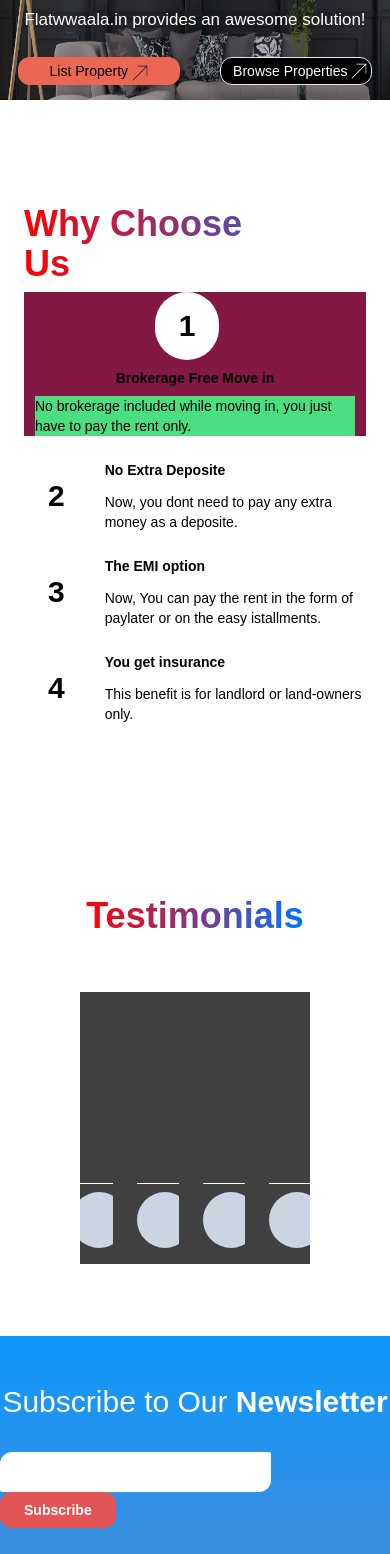
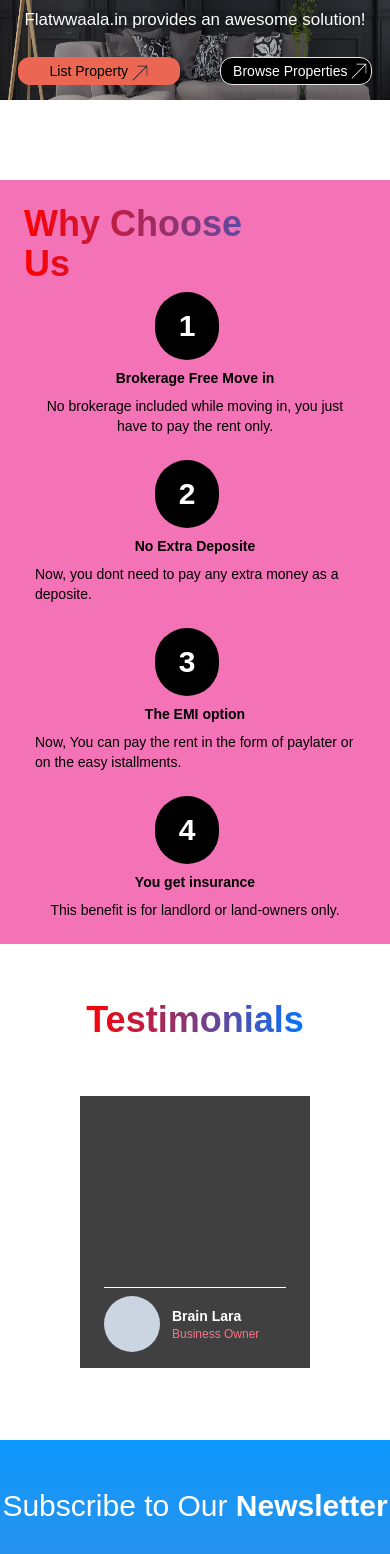
Before and after one commit to ThisIsAkriti/Flatwala, a React (Vite) app: page / in a window 390 px wide. Shown: the part 3478-5032 px from the top of the page. Built offline with nearby package versions, Linux system fonts and the light colour scheme.

Commit message:
set testimonials and choosus section with mobile pixels

```diff
--- a/src/components/Testimonials.jsx
+++ b/src/components/Testimonials.jsx
@@ -1,6 +1,7 @@
 import "slick-carousel/slick/slick.css";
 import "slick-carousel/slick/slick-theme.css";
 import Slider from "react-slick";
+import { useEffect, useState } from "react";
 
 const Testimonials = () => {
   var settings = {
@@ -11,16 +12,44 @@ const Testimonials = () => {
     slidesToScroll: 3
 
 };
+const [isSmall , setIsSmall] = useState(window.innerWidth <= 640);
 
+  useEffect(() => {
+    const handleResize = () => {
+        setIsSmall(window.innerWidth <= 640);
+      };
+      window.addEventListener('resize' , handleResize);
+
+      return () => {
+        window.removeEventListener('resize', handleResize);
+    };
+  } , []);
 
   return (
+
     <div className="h-96 mt-14 flex flex-col">
       <div className="text-4xl mb-14 flex justify-center font-bold text-center">
         <p className="bg-clip-text text-transparent bg-gradient-to-r from-orange to-blue">Testimonials</p>
       </div>
       <div className=" px-20">
+        {isSmall?
+        <div>
+           <div className=" bg-green-600">
+            <div className=" bg-neutral-700 w-full px-6 py-4">
+            <div className="border-white border-b h-44"></div>
+            <div className="flex items-center mt-2">
+              <div className=" bg-slate-300 w-14 h-14 rounded-full"></div>
+              <div className="ml-3">
+                <p className="text-sm font-bold text-white">Brain Lara</p>
+                <p className="text-xs text-rose-400">Business Owner</p>
+              </div>
+            </div>
+            </div>
+          </div>
+        </div>
+        :
         <Slider {...settings}>
-          <div className="">
+          <div >
             <div className=" bg-neutral-700 w-72 px-6 py-4">
             <div className="border-white border-b h-44"></div>
             <div className="flex items-center mt-2">
@@ -69,6 +98,7 @@ const Testimonials = () => {
             </div>
           </div>
         </Slider>
+        }
       </div>
     </div>
   )
--- a/src/components/WhyChooseUs.jsx
+++ b/src/components/WhyChooseUs.jsx
@@ -14,7 +14,7 @@ const WhyChooseUs = () => {
         };
     } , [])
   return (
-    <div className="mt-20 h-[660px] p-6">
+    <div className="mt-20 bg-pink-400 md:h-[660px] p-6">
 
         {isSmall?
         <div>
@@ -24,42 +24,48 @@ const WhyChooseUs = () => {
             </div>
 
             <div className=" space-y-6">
-                <div className=" bg-pink-900 flex flex-col items-center justify-center ">
-                    <div className="bg-white px-6 py-4 rounded-full flex items-center justify-center mr-4">
+                <div className=" flex flex-col items-center justify-center ">
+                    <div className="bg-black text-white px-6 py-4 rounded-full flex items-center justify-center mr-4">
                         <p className="text-3xl font-extrabold">1</p>
                     </div>
                     <div className=" w-[320px] flex flex-col items-center ">
                         <p className=" text-sm font-bold my-2">Brokerage Free Move in</p>
-                        <p className=" text-sm flex items-center bg-green-400 justify-center">No brokerage included while moving in, you just have to pay the rent only.</p>
+
+                        <p className=" text-sm flex text-center justify-center">No brokerage included while moving in, you just have to pay the rent only.</p>
+
                     </div>
                 </div>
-                <div className="flex items-center">
-                    <div className="bg-white px-6 py-4 rounded-full flex items-center justify-center mr-4">
-                        <p className=" text-3xl font-extrabold">2</p>
+
+                <div className=" flex flex-col items-center justify-center ">
+                    <div className="bg-black text-white px-6 py-4 rounded-full flex items-center justify-center mr-4">
+                        <p className="text-3xl font-extrabold">2</p>
                     </div>
-                    <div className=" w-[310px] ">
-                        <p className=" text-sm font-bold mb-3">No Extra Deposite</p>
-                        <p className=" text-sm">Now, you dont need to pay any extra money as a deposite.</p>
+                    <div className=" w-[320px] flex flex-col items-center ">
+                        <p className=" text-sm font-bold my-2">No Extra Deposite</p>
+                        <p className=" text-sm flex items-center  justify-center">Now, you dont need to pay any extra money as a deposite.</p>
                     </div>
                 </div>
-                <div className="flex items-center">
-                    <div className="bg-white px-6 py-4 rounded-full flex items-center justify-center mr-4">
-                        <p className=" text-3xl font-extrabold">3</p>
+
+                <div className=" flex flex-col items-center justify-center ">
+                    <div className="bg-black text-white px-6 py-4 rounded-full flex items-center justify-center mr-4">
+                        <p className="text-3xl font-extrabold">3</p>
                     </div>
-                    <div className=" w-[310px] ">
-                        <p className=" text-sm font-bold mb-3">The EMI option</p>
-                        <p className=" text-sm">Now, You can pay the rent in the form of paylater or on the easy istallments.</p>
+                    <div className=" w-[320px] flex flex-col items-center ">
+                        <p className=" text-sm font-bold my-2">The EMI option</p>
+                        <p className=" text-sm flex items-center  justify-center">Now, You can pay the rent in the form of paylater or on the easy istallments.</p>
                     </div>
                 </div>
-                <div className="flex items-center">
-                <div className="bg-white px-6 py-4 rounded-full flex items-center justify-center mr-4">
-                        <p className=" text-3xl font-extrabold">4</p>
+
+                <div className=" flex flex-col items-center justify-center ">
+                    <div className="bg-black text-white px-6 py-4 rounded-full flex items-center justify-center mr-4">
+                        <p className="text-3xl font-extrabold">4</p>
                     </div>
-                    <div className=" w-[310px]">
-                        <p className=" text-sm font-bold mb-3">You get insurance</p>
-                        <p className=" text-sm">This benefit is for landlord or land-owners only.</p>
+                    <div className=" w-[320px] flex flex-col items-center ">
+                        <p className=" text-sm font-bold my-2">You get insurance</p>
+                        <p className=" text-sm flex items-center  justify-center">This benefit is for landlord or land-owners only.</p>
                     </div>
                 </div>
+
             </div>
         </div>
         :
```
